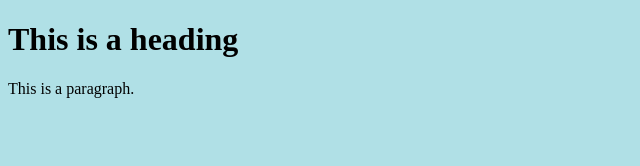
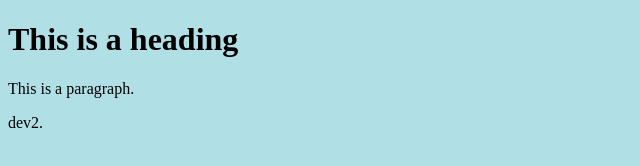
Before and after one commit to Jayachandra-2/apache-static-code, a plain HTML site: page index.html in a window 1280 px wide. Shown: the full height of the page, 0-640 px from the left. Drawn offline with Linux system fonts and the light colour scheme.

Commit message:
dev2 commit

```diff
--- a/index.html
+++ b/index.html
@@ -4,6 +4,7 @@
 
 <h1>This is a heading</h1>
 <p>This is a paragraph.</p>
+<p>dev2.</p>
 
 </body>
 </html>
```
